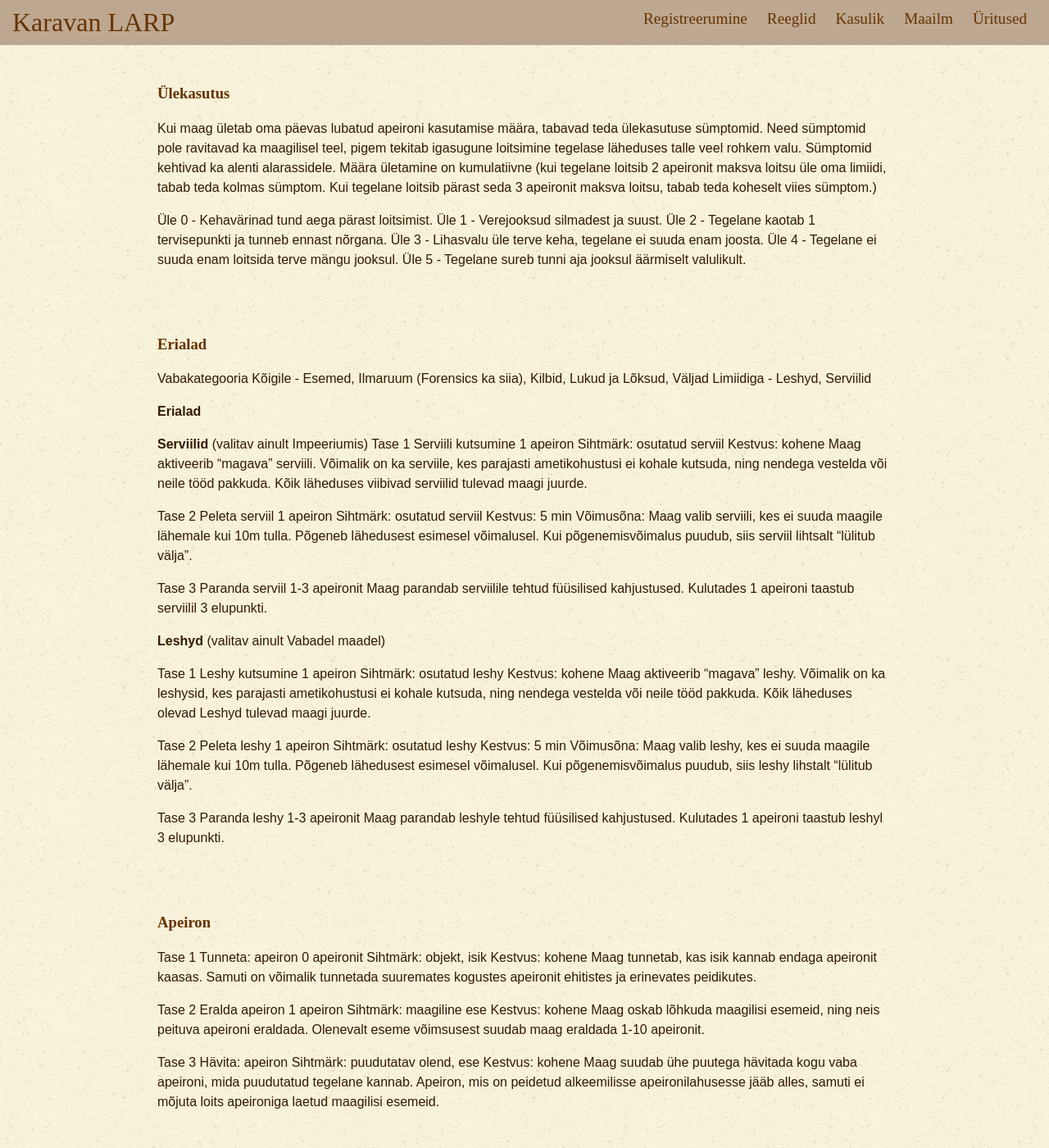
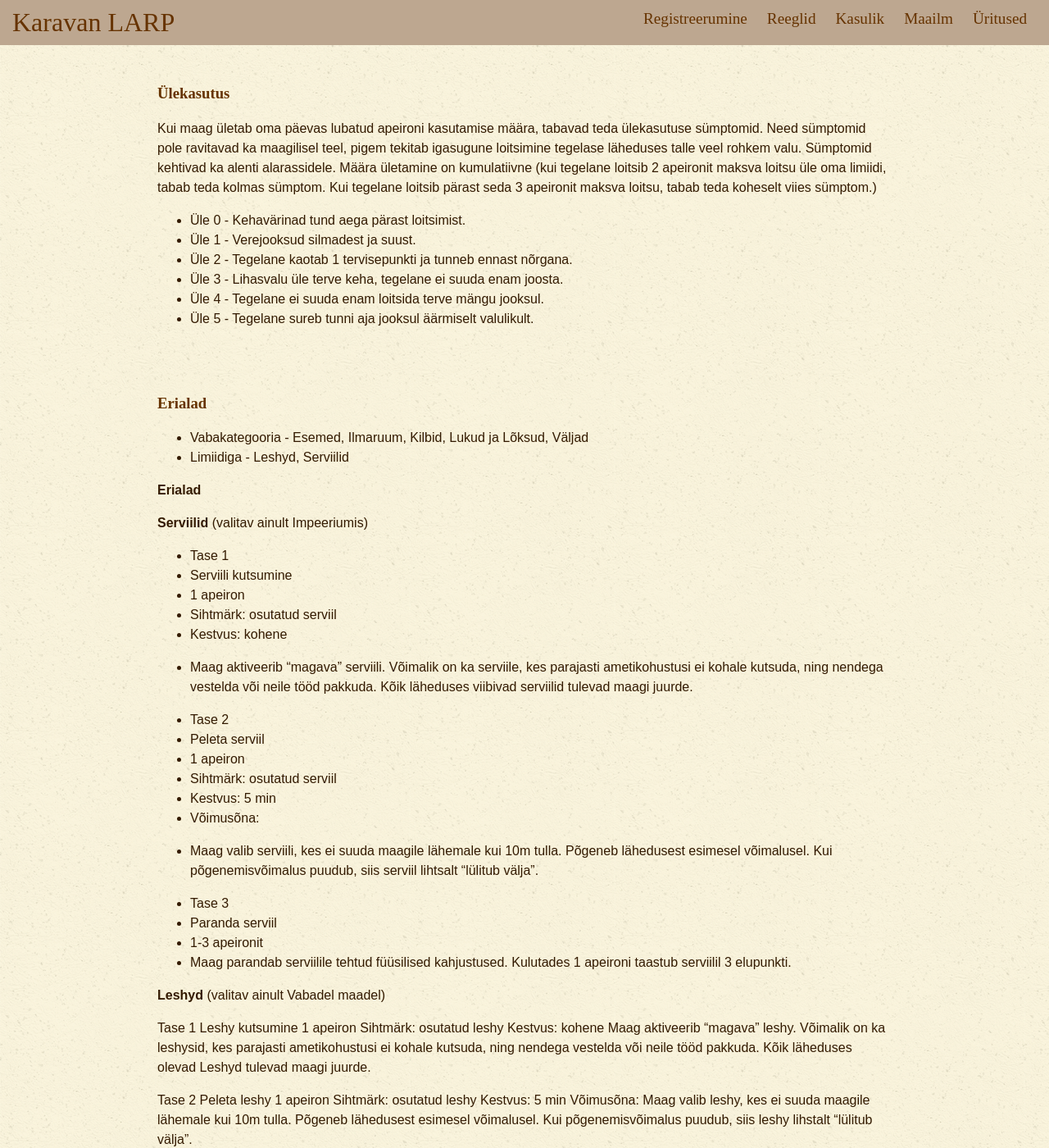
Before and after one commit to karavanlarp/karavanlarp.github.io, a Jekyll site: the page built from est/rules/magician.md, in a window 1280 px wide and 1400 px high, scrolled down 595 px. Shown: the whole window at 82% size. Built offline with Jekyll 4.4.1, drawn with Linux system fonts in a browser that asks for light colours; some web fonts are replaced.

Commit message:
format hell

```diff
--- a/est/rules/magician.md
+++ b/est/rules/magician.md
@@ -34,40 +34,40 @@ Maagi loitsu tühistamiseks tuleb kulutada 2 korda rohkem apeironit.
 
 Kui maag ületab oma päevas lubatud apeironi kasutamise määra, tabavad teda ülekasutuse sümptomid. Need sümptomid pole ravitavad ka maagilisel teel, pigem tekitab igasugune loitsimine tegelase läheduses talle veel rohkem valu. Sümptomid kehtivad ka alenti alarassidele. Määra ületamine on kumulatiivne (kui tegelane loitsib 2 apeironit maksva loitsu üle oma limiidi, tabab teda kolmas sümptom. Kui tegelane loitsib pärast seda 3 apeironit maksva loitsu, tabab teda koheselt viies sümptom.)
 
-Üle 0 - Kehavärinad tund aega pärast loitsimist.
-Üle 1 - Verejooksud silmadest ja suust.
-Üle 2 - Tegelane kaotab 1 tervisepunkti ja tunneb ennast nõrgana.
-Üle 3 - Lihasvalu üle terve keha, tegelane ei suuda enam joosta.
-Üle 4 - Tegelane ei suuda enam loitsida terve mängu jooksul.
-Üle 5 - Tegelane sureb tunni aja jooksul äärmiselt valulikult.
+* Üle 0 - Kehavärinad tund aega pärast loitsimist.
+* Üle 1 - Verejooksud silmadest ja suust.
+* Üle 2 - Tegelane kaotab 1 tervisepunkti ja tunneb ennast nõrgana.
+* Üle 3 - Lihasvalu üle terve keha, tegelane ei suuda enam joosta.
+* Üle 4 - Tegelane ei suuda enam loitsida terve mängu jooksul.
+* Üle 5 - Tegelane sureb tunni aja jooksul äärmiselt valulikult.
 
 ### Erialad
-Vabakategooria
-Kõigile - Esemed, Ilmaruum (Forensics ka siia), Kilbid, Lukud ja Lõksud, Väljad
-Limiidiga - Leshyd, Serviilid
+
+* Vabakategooria - Esemed, Ilmaruum, Kilbid, Lukud ja Lõksud, Väljad
+* Limiidiga - Leshyd, Serviilid
 
 **Erialad**
 
 **Serviilid** (valitav ainult Impeeriumis)
-Tase 1
-Serviili kutsumine
-1 apeiron
-Sihtmärk: osutatud serviil
-Kestvus: kohene
-Maag aktiveerib “magava” serviili. Võimalik on ka serviile, kes parajasti ametikohustusi ei kohale kutsuda, ning nendega vestelda või neile tööd pakkuda. Kõik läheduses viibivad serviilid tulevad maagi juurde.
+* Tase 1
+* Serviili kutsumine
+* 1 apeiron
+* Sihtmärk: osutatud serviil
+* Kestvus: kohene
+* Maag aktiveerib “magava” serviili. Võimalik on ka serviile, kes parajasti ametikohustusi ei kohale kutsuda, ning nendega vestelda või neile tööd pakkuda. Kõik läheduses viibivad serviilid tulevad maagi juurde.
 
-Tase 2
-Peleta serviil
-1 apeiron
-Sihtmärk: osutatud serviil
-Kestvus: 5 min
-Võimusõna:
-Maag valib serviili, kes ei suuda maagile lähemale kui 10m tulla. Põgeneb lähedusest esimesel võimalusel. Kui põgenemisvõimalus puudub, siis serviil lihtsalt “lülitub välja”.
+* Tase 2
+* Peleta serviil
+* 1 apeiron
+* Sihtmärk: osutatud serviil
+* Kestvus: 5 min
+* Võimusõna:
+* Maag valib serviili, kes ei suuda maagile lähemale kui 10m tulla. Põgeneb lähedusest esimesel võimalusel. Kui põgenemisvõimalus puudub, siis serviil lihtsalt “lülitub välja”.
 
-Tase 3
-Paranda serviil
-1-3 apeironit
-Maag parandab serviilile tehtud füüsilised kahjustused. Kulutades 1 apeironi taastub serviilil 3 elupunkti.
+* Tase 3
+* Paranda serviil
+* 1-3 apeironit
+* Maag parandab serviilile tehtud füüsilised kahjustused. Kulutades 1 apeironi taastub serviilil 3 elupunkti.
 
 **Leshyd** (valitav ainult Vabadel maadel)
 
```
